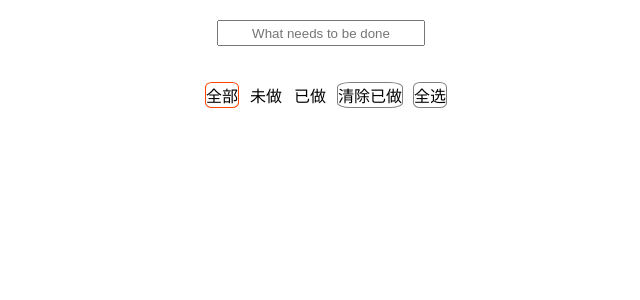
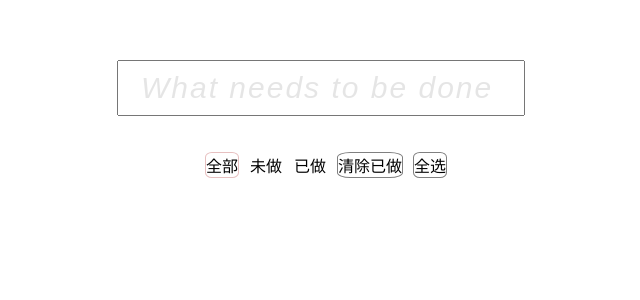
Before and after one commit to Da-Sheng/react, a React (Create React App) app in the folder todo-list/: page / in a window 1280 px wide. Shown: the top 300 px of the page, without its empty margins (319-959 px from the left). Built offline with nearby package versions, Linux system fonts and the light colour scheme.

Commit message:
a simple css update without design

```diff
--- a/todo-list/src/App.css
+++ b/todo-list/src/App.css
@@ -1,35 +1,45 @@
 .App {
   text-align: center;
 }
-
-.App-logo {
-  animation: App-logo-spin infinite 20s linear;
-  height: 80px;
+::-moz-placeholder {
+  color: rgba(0, 0, 0, 0.1);
+  font-style: italic;
 }
-
-.App-header {
-  background-color: #222;
-  height: 150px;
-  padding: 20px;
-  color: white;
+::-webkit-input-placeholder {
+  color:rgba(0, 0, 0, 0.1);
+  font-style: italic;
 }
-
-.App-intro {
-  font-size: large;
+:-ms-input-placeholder {
+  color:rgba(0, 0, 0, 0.1);
+  font-style: italic;
 }
-
-@keyframes App-logo-spin {
-  from { transform: rotate(0deg); }
-  to { transform: rotate(360deg); }
+#root{
+  width: 420px;
+  margin: 40px auto;
 }
 .todoInput{
-  height: 20px;
-  width: 200px;
-  text-align: center;
+  height: 50px;
+  width: 400px;
+  /*text-align: center;*/
+  text-indent: 20px;
+  letter-spacing: 2px;
   margin: 20px auto;
+  outline: none;
+  font-size: 30px;
 }
 li{
   list-style: none;
+}
+.todo-li{
+  position: relative;
+  display: flex;
+  align-items: center;
+  justify-content: center;
+  margin-top: 20px;
+  height: 15px;
+  border-bottom: 1px solid rgba(0, 0, 0, 0.2);
+  padding-bottom: 15px;
+  left: -20px;
 }
 .not-done{
   color: black;
@@ -39,8 +49,9 @@ li{
   text-decoration: line-through;
 }
 .delete-self{
-  position: relative;
-  left: 50px;
+  position: absolute;
+  right: 20px;
+  cursor: pointer;
 }
 .visibility-hidden{
   visibility: hidden;
@@ -50,9 +61,11 @@ li{
 }
 .select-span{
   display: inline-block;
-  border: 1px solid;
-  width: 30px;
-  height: 30px;
+  position: absolute;
+  border: 1px solid rgba(0, 0, 0, 0.2);
+  left: 0;
+  width: 20px;
+  height: 20px;
   border-radius:50%;
 }
 .has-selected{
@@ -69,7 +82,7 @@ li{
   border: 1px solid white;
 }
 .has-fifter{
-  border: 1px solid orangered;
+  border: 1px solid rgba(175, 47, 47, 0.3);
 }
 .clear-done{
   display: inline-block;
@@ -85,3 +98,20 @@ li{
   cursor: pointer;
   border: 1px solid grey;
 }
+.footer{
+  position: relative;
+  vertical-align: middle;
+}
+.footer::after{
+    content: '';
+    position: absolute;
+    right: 0;
+    bottom: 0;
+    left: 10px;
+    width: 400px;
+    vertical-align: middle;
+    height: 50px;
+    z-index: -1;
+    overflow: hidden;
+    box-shadow: 0 1px 1px rgba(0, 0, 0, 0.2), 0 8px 0 -3px #f6f6f6, 0 9px 1px -3px rgba(0, 0, 0, 0.2), 0 16px 0 -6px #f6f6f6, 0 17px 2px -6px rgba(0, 0, 0, 0.2);
+}
```
